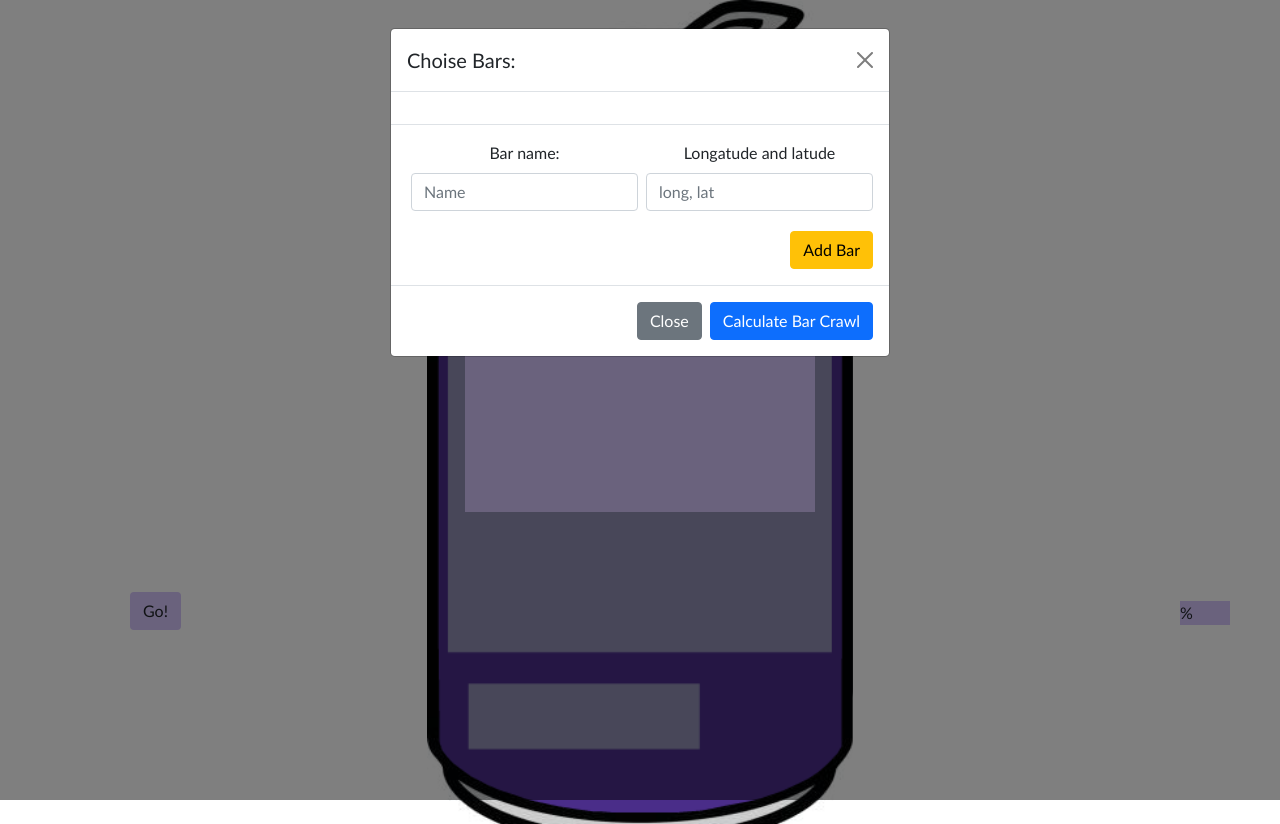
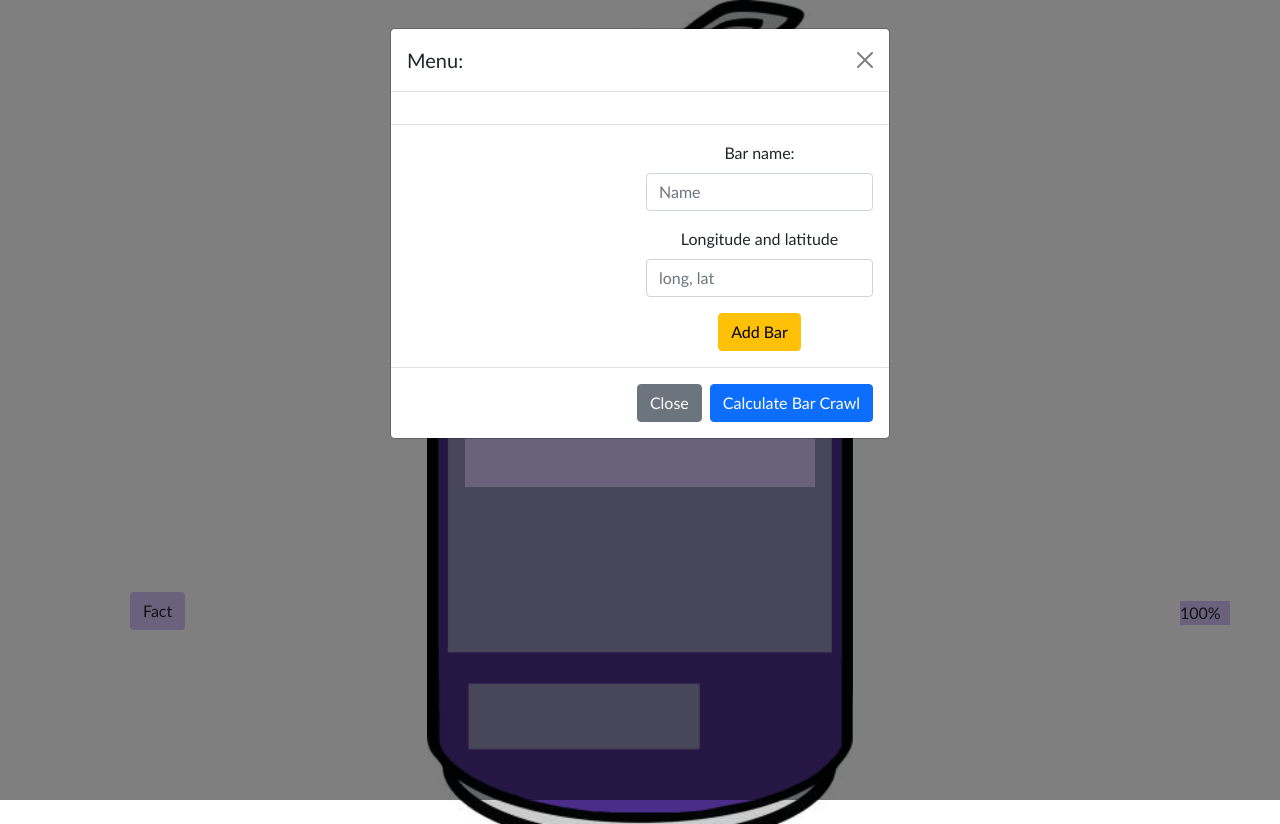
Before and after one commit to callum-gg/DurHack2022, a website: page client/index.html in a window 1280 px wide. Both pictures are taken after a click on the button "College bars". Drawn offline with nearby package versions, Linux system fonts and the light colour scheme; no server answers.

Commit message:
yoooo done

```diff
--- a/client/index.html
+++ b/client/index.html
@@ -29,7 +29,7 @@
   <div class="modal-dialog">
     <div class="modal-content">
       <div class="modal-header">
-        <h5 class="modal-title" id="exampleModalLabel">Choise Bars:</h5>
+        <h5 class="modal-title" id="exampleModalLabel">Menu:</h5>
         <button type="button" class="btn-close" data-bs-dismiss="modal" aria-label="Close"></button>
       </div>
       <div id='choisingbars' class="modal-body">
@@ -38,17 +38,17 @@
 
       <div class="modal-footer" style="text-align: center;">
 
-        <div class="center mb-3">
+        <center><div class="center mb-3">
           <label for="exampleFormControlInput1" class="form-label">Bar name:</label>
           <input id="bar_name" class="form-control" id="exampleFormControlInput1" placeholder="Name">
         </div>
         <div class="center mb-3">
-          <label for="exampleFormControlInput1" class="form-label">Longatude and latude</label>
+          <label for="exampleFormControlInput1" class="form-label">Longitude and latitude</label>
           <input id="longlat" class="form-control" id="exampleFormControlInput1" placeholder="long, lat">
         </div>
 
           <button type="button" data-bs-dismiss="modal" onclick="add_bar()" class="btn btn-warning">Add Bar</button>
-        </div>
+        </div></center>
 
       <div class="modal-footer">
 
@@ -61,15 +61,15 @@
 
 <body>
     <div class="bg">
-    <div style="height:245px; margin-top: 25px"></div>
+    <div style="height:220px; margin-top: 25px"></div>
     <center><div class="container-md">
         <div class="row row-cols-1">
           <div class="col"><div style="background-color:rgb(144,143,175); text-align:center; width:300px;position:sticky;"><button type="button" class="btn btn-primary" data-bs-toggle="modal" data-bs-target="#exampleModal"><bold>College bars</bold></button></div></div>
           <div class="col"><div class="pt-4"><div id="eyeframe">
             <iframe id="map"></iframe>
           </div></div></center>
-          <div class="col"><div style="position:absolute; bottom:170px; left:130px"><button type="button" class="btn" id="bars">Go!</button></div>
-          <div class="col"><div style="position:absolute; bottom:175px; right:50px"><div id="bar_percentage">%</div></div>
+          <div class="col"><div style="position:absolute; bottom:170px; left:130px"><button type="button" onclick="go_btn()" class="btn" id="bars">Fact</button></div>
+          <div class="col"><div style="position:absolute; bottom:175px; right:50px"><div id="bar_percentage">100%</div></div>
         </div>
     </div>
   </div>
--- a/client/script.js
+++ b/client/script.js
@@ -120,6 +120,9 @@ function update_bar_crawl(){
         }
     };
 
+    let persent = Math.floor((bars_check.length / number_bars)*100);
+    document.getElementById("bar_percentage").innerText = persent + "%"
+
 
     console.log(bars_check)
     fetch('/bar/order', {
@@ -164,3 +167,7 @@ function add_bar(){
     location.reload();
 
 }
+
+function go_btn(){
+    alert("Did you know that the Marys challenge is to run from Marys bar to Cuths with a shot in your mouth?")
+}
```
Also changed, not shown: 1 other file.
